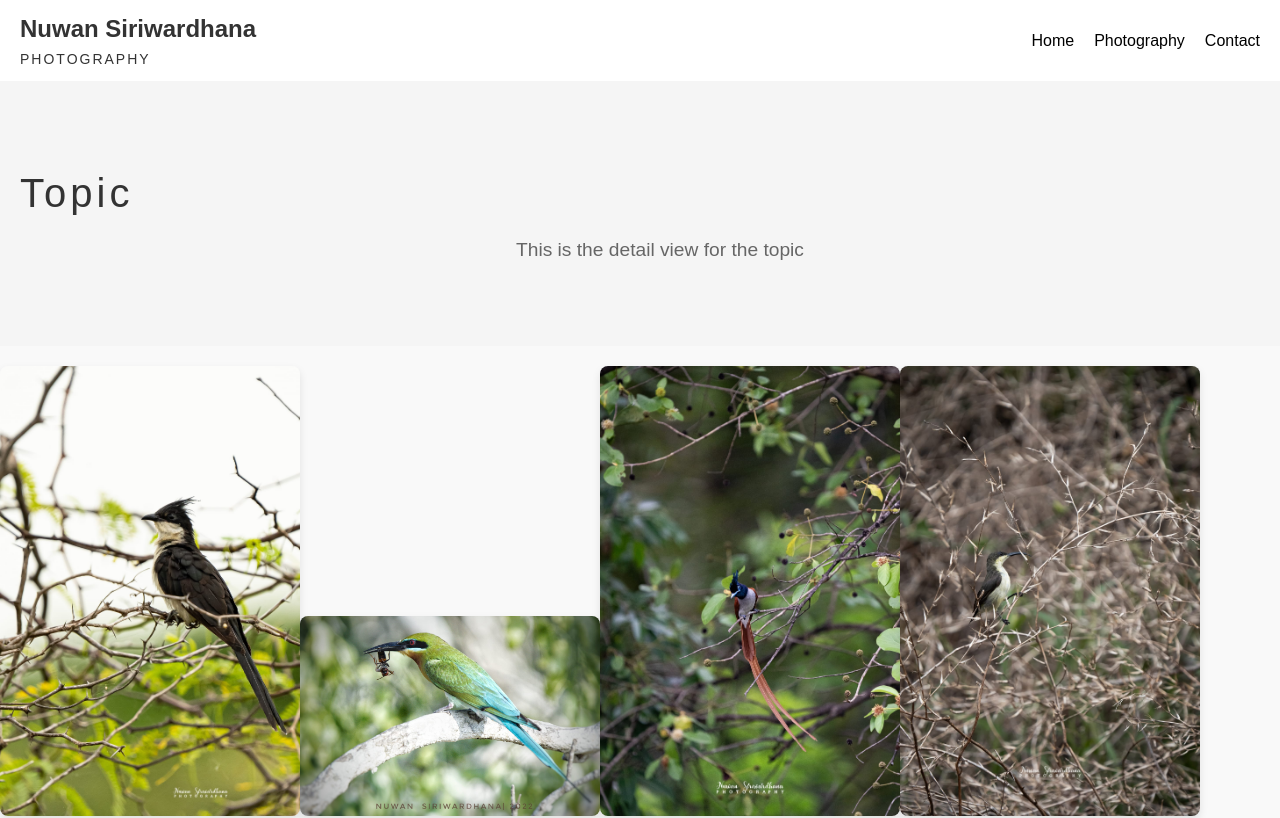
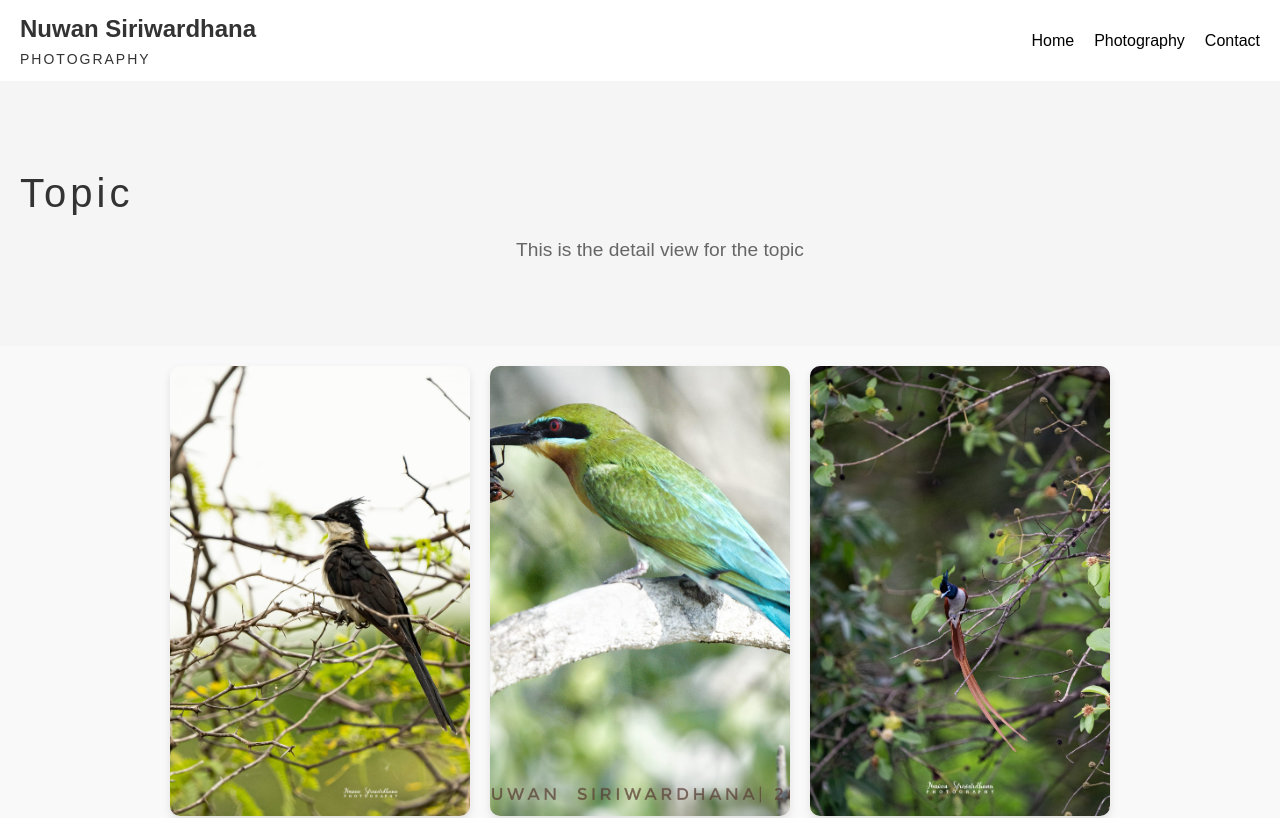
Before and after one commit to rankothnc/NSPhotography, a React (Create React App) app in the folder photography-portfolio/: page /wildlife/topic in a window 1280 px wide. Shown: the top 818 px of the page. Built offline with nearby package versions, Linux system fonts and the light colour scheme; a small style sheet from the web is missing.

Commit message:
images for the topic page

```diff
--- a/photography-portfolio/src/assets/styles/Photography/topic.css
+++ b/photography-portfolio/src/assets/styles/Photography/topic.css
@@ -10,7 +10,7 @@
   margin-bottom: 20px;
 }
 
-.photography-header h1{
+.photography-header h1 {
   font-size: 2.5rem;
   margin-bottom: 10px;
   text-align: left;
@@ -21,15 +21,27 @@
   color: #666;
 }
 
-.gallery-section img {
-    width: 100%;
-    max-width: 300px;
-    border-radius: 8px;
-    box-shadow: 0 4px 8px rgba(0,0,0,0.1);
+.gallery-section {
+    justify-content: center; /* This will center the content horizontally */
+    display: flex;
+    flex-wrap: wrap;
+    gap: 20px; /* Adjust the gap as needed */
+    padding: 0 40px;
 }
 
+.gallery-section img {
+  max-width: 100%;
+  max-width: 300px;
+  box-shadow: 0 4px 8px rgba(0, 0, 0, 0.1);
+  width: calc(33.333% - 10px); /* 3 images per row with 20px gap */
+  height: auto;
+  border-radius: 10px; /* Optional: for rounded corners */
+  object-fit: cover;
+}
+
+
 @media (max-width: 768px) {
-    .gallery-section{
+  .gallery-section {
     justify-content: center;
   }
 
```
Lines whose indentation alone changed are shown as unchanged.
